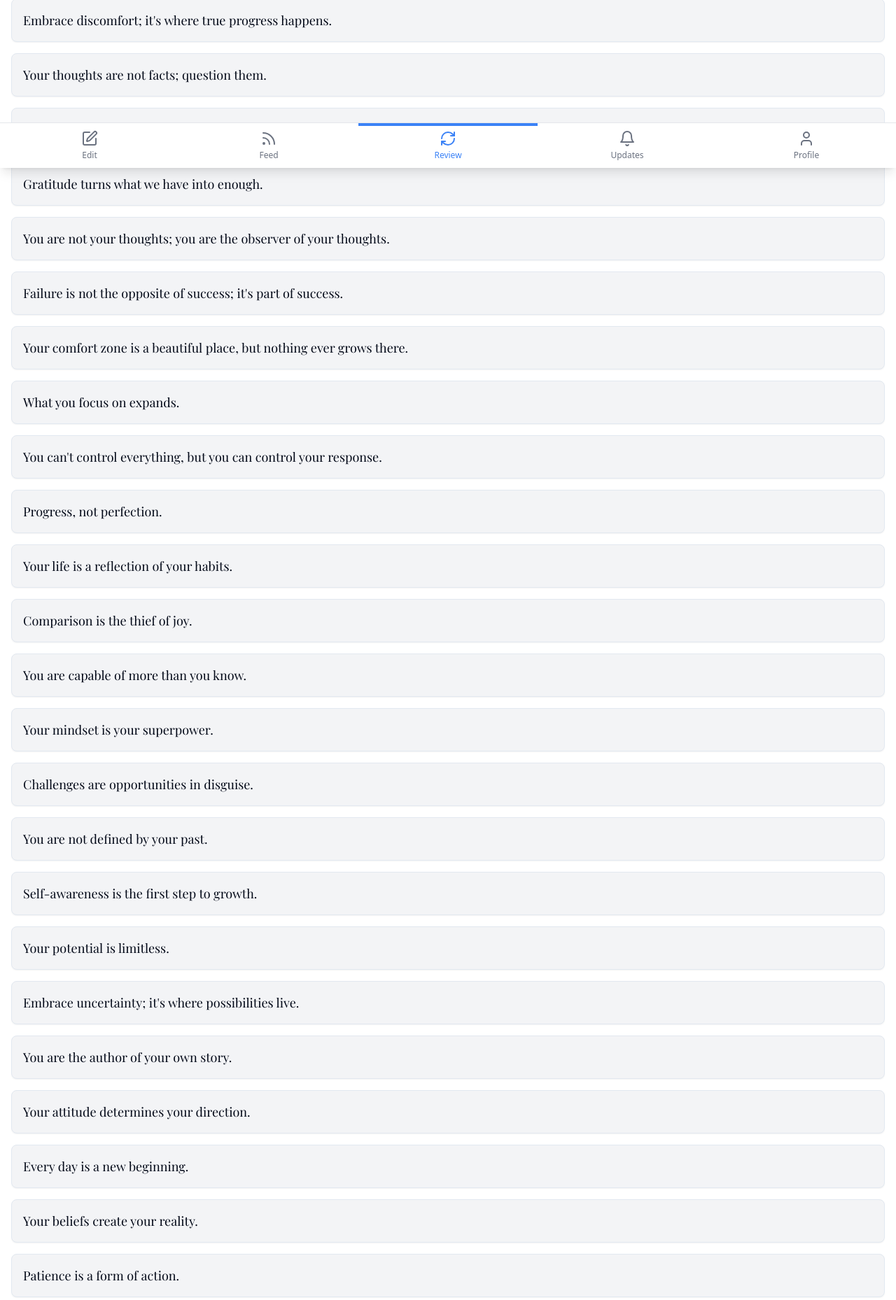
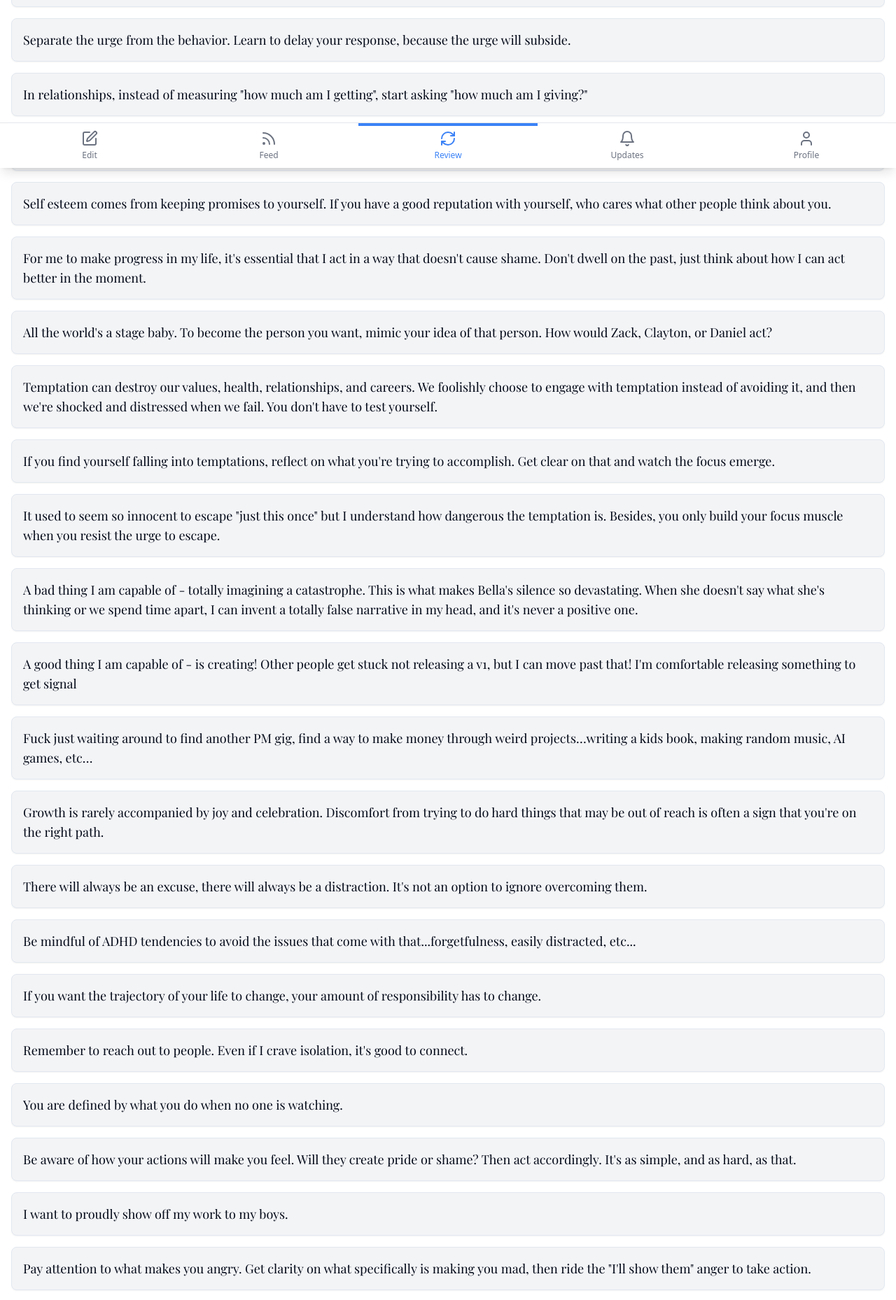
Before and after one commit to kazwell/quotestack, a React (Vite) app: page /review in a window 1280 px wide. Shown: the part 560-2418 px from the top of the page at 70% size. Built offline with nearby package versions, Linux system fonts and the light colour scheme.

Commit message:
Update draggable cards content
Replace the content of the draggable cards with new motivational quotes and insights as specified in the prompt.
[skip gpt_engineer]

```diff
--- a/src/components/DraggableCards.jsx
+++ b/src/components/DraggableCards.jsx
@@ -10,40 +10,40 @@ const initialCards = [
   { id: '1', content: 'Years of therapy can sometimes boil down to "You see that thing you do? What if you just didn\'t"' },
   { id: '2', content: 'I\'ve been guilty of trying to optimize the "right now" to avoid discomfort in the moment...but I need to remember that the future is much longer than the moment I\'m in right now.' },
   { id: '3', content: 'If you\'re doing something bad, it WILL catch up to you. Please, I\'m begging - take each moment seriously. The real struggle is here, now, in these quiet moments.' },
-  { id: '4', content: 'The stories we tell ourselves shape our reality.' },
-  { id: '5', content: 'Every setback is an opportunity for growth.' },
-  { id: '6', content: 'Embrace discomfort; it\'s where true progress happens.' },
-  { id: '7', content: 'Your thoughts are not facts; question them.' },
-  { id: '8', content: 'Small consistent actions lead to big changes.' },
-  { id: '9', content: 'Gratitude turns what we have into enough.' },
-  { id: '10', content: 'You are not your thoughts; you are the observer of your thoughts.' },
-  { id: '11', content: 'Failure is not the opposite of success; it\'s part of success.' },
-  { id: '12', content: 'Your comfort zone is a beautiful place, but nothing ever grows there.' },
-  { id: '13', content: 'What you focus on expands.' },
-  { id: '14', content: 'You can\'t control everything, but you can control your response.' },
-  { id: '15', content: 'Progress, not perfection.' },
-  { id: '16', content: 'Your life is a reflection of your habits.' },
-  { id: '17', content: 'Comparison is the thief of joy.' },
-  { id: '18', content: 'You are capable of more than you know.' },
-  { id: '19', content: 'Your mindset is your superpower.' },
-  { id: '20', content: 'Challenges are opportunities in disguise.' },
-  { id: '21', content: 'You are not defined by your past.' },
-  { id: '22', content: 'Self-awareness is the first step to growth.' },
-  { id: '23', content: 'Your potential is limitless.' },
-  { id: '24', content: 'Embrace uncertainty; it\'s where possibilities live.' },
-  { id: '25', content: 'You are the author of your own story.' },
-  { id: '26', content: 'Your attitude determines your direction.' },
-  { id: '27', content: 'Every day is a new beginning.' },
-  { id: '28', content: 'Your beliefs create your reality.' },
-  { id: '29', content: 'Patience is a form of action.' },
-  { id: '30', content: 'You are stronger than you think.' },
-  { id: '31', content: 'Your perspective is your reality.' },
-  { id: '32', content: 'Growth happens outside your comfort zone.' },
-  { id: '33', content: 'You are not your emotions; you experience them.' },
-  { id: '34', content: 'Your words have power; choose them wisely.' },
-  { id: '35', content: 'Consistency is key to transformation.' },
-  { id: '36', content: 'You are a work in progress, and that\'s okay.' },
-  { id: '37', content: 'Your mindset is the lens through which you see the world.' },
+  { id: '4', content: 'Every time you make a choice, it changes a little part of you—the part that makes decisions. Over time, all the choices you make shape who you become.' },
+  { id: '5', content: 'Your life is a journey where you gradually turn yourself into either a good person or a bad person...if you keep making bad choices, you become more angry, hateful, and disconnected.' },
+  { id: '6', content: 'Separate the urge from the behavior. Learn to delay your response, because the urge will subside.' },
+  { id: '7', content: 'In relationships, instead of measuring "how much am I getting", start asking "how much am I giving?"' },
+  { id: '8', content: 'Strengthening my self-esteem is an essential first step in improving my relationships.' },
+  { id: '9', content: 'Self esteem comes from keeping promises to yourself. If you have a good reputation with yourself, who cares what other people think about you.' },
+  { id: '10', content: 'For me to make progress in my life, it\'s essential that I act in a way that doesn\'t cause shame. Don\'t dwell on the past, just think about how I can act better in the moment.' },
+  { id: '11', content: 'All the world\'s a stage baby. To become the person you want, mimic your idea of that person. How would Zack, Clayton, or Daniel act?' },
+  { id: '12', content: 'Temptation can destroy our values, health, relationships, and careers. We foolishly choose to engage with temptation instead of avoiding it, and then we\'re shocked and distressed when we fail. You don\'t have to test yourself.' },
+  { id: '13', content: 'If you find yourself falling into temptations, reflect on what you\'re trying to accomplish. Get clear on that and watch the focus emerge.' },
+  { id: '14', content: 'It used to seem so innocent to escape "just this once" but I understand how dangerous the temptation is. Besides, you only build your focus muscle when you resist the urge to escape.' },
+  { id: '15', content: 'A bad thing I am capable of - totally imagining a catastrophe. This is what makes Bella\'s silence so devastating. When she doesn\'t say what she\'s thinking or we spend time apart, I can invent a totally false narrative in my head, and it\'s never a positive one.' },
+  { id: '16', content: 'A good thing I am capable of - is creating! Other people get stuck not releasing a v1, but I can move past that! I\'m comfortable releasing something to get signal' },
+  { id: '17', content: 'Fuck just waiting around to find another PM gig, find a way to make money through weird projects…writing a kids book, making random music, AI games, etc…' },
+  { id: '18', content: 'Growth is rarely accompanied by joy and celebration. Discomfort from trying to do hard things that may be out of reach is often a sign that you\'re on the right path.' },
+  { id: '19', content: 'There will always be an excuse, there will always be a distraction. It\'s not an option to ignore overcoming them.' },
+  { id: '20', content: 'Be mindful of ADHD tendencies to avoid the issues that come with that...forgetfulness, easily distracted, etc...' },
+  { id: '21', content: 'If you want the trajectory of your life to change, your amount of responsibility has to change.' },
+  { id: '22', content: 'Remember to reach out to people. Even if I crave isolation, it\'s good to connect.' },
+  { id: '23', content: 'You are defined by what you do when no one is watching.' },
+  { id: '24', content: 'Be aware of how your actions will make you feel. Will they create pride or shame? Then act accordingly. It\'s as simple, and as hard, as that.' },
+  { id: '25', content: 'I want to proudly show off my work to my boys.' },
+  { id: '26', content: 'Pay attention to what makes you angry. Get clarity on what specifically is making you mad, then ride the "I\'ll show them" anger to take action.' },
+  { id: '27', content: 'Feeling bad about doing shitty things doesn\'t make doing them ok.' },
+  { id: '28', content: 'Hard work feels shitty, beating yourself up feels shitty. Beating yourself up isn\'t hard work.' },
+  { id: '29', content: 'No more hiding, there\'s no point in it. You\'re not fooling anyone and you can\'t receive help while hiding.' },
+  { id: '30', content: 'what\'s the thing i\'m thinking but least want to say right now to this person?...they say it. "This is the thing I least want to say, but in the interest of transparency and building trust I owe it to you tell you what I really think"' },
+  { id: '31', content: 'Don\'t believe everything you think. Just because a thought pops into your head doesn\'t make it true, or useful. Interrogate your thoughts. Find the ones that serve you, and ditch the rest.' },
+  { id: '32', content: 'People by and large become what they think of themselves. Prioritize reflection to take control of this.' },
+  { id: '33', content: 'Overthinkers get luckier in life once they notice they didn\'t lack intelligence, but the courage to act. I know deep down that I have good ideas that are wroth putting into action.' },
+  { id: '34', content: 'How do you want to feel at the end of today? What do you need to do now, so you can feel this way?' },
+  { id: '35', content: 'What is the most impactful thing I can accomplish today? And how can I have the most fun possible while doing it?' },
+  { id: '36', content: 'Set expectations, follow through, repeat.' },
+  { id: '37', content: 'this is nice' },
 ];
 
 const DraggableCards = ({ editMode }) => {
```
